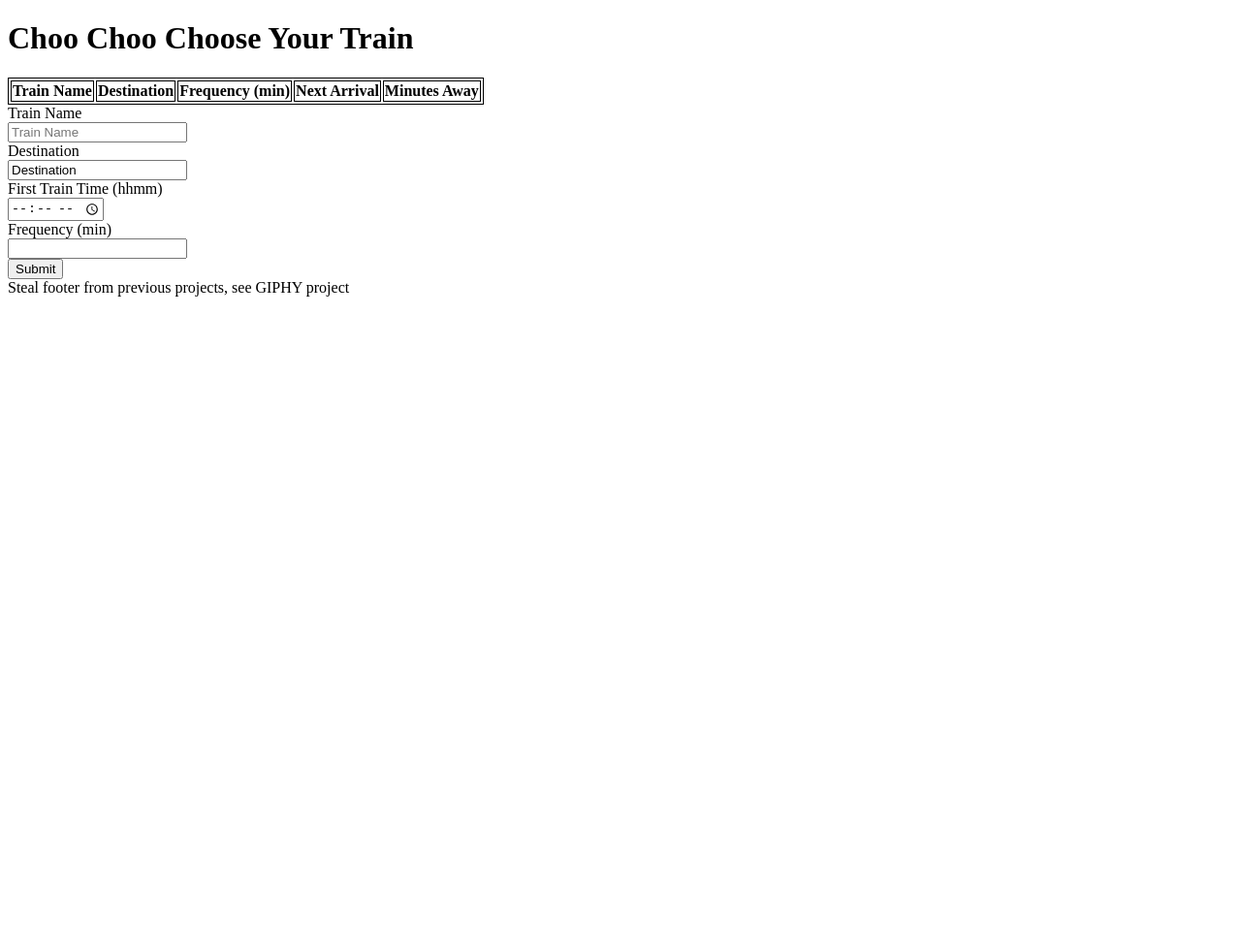
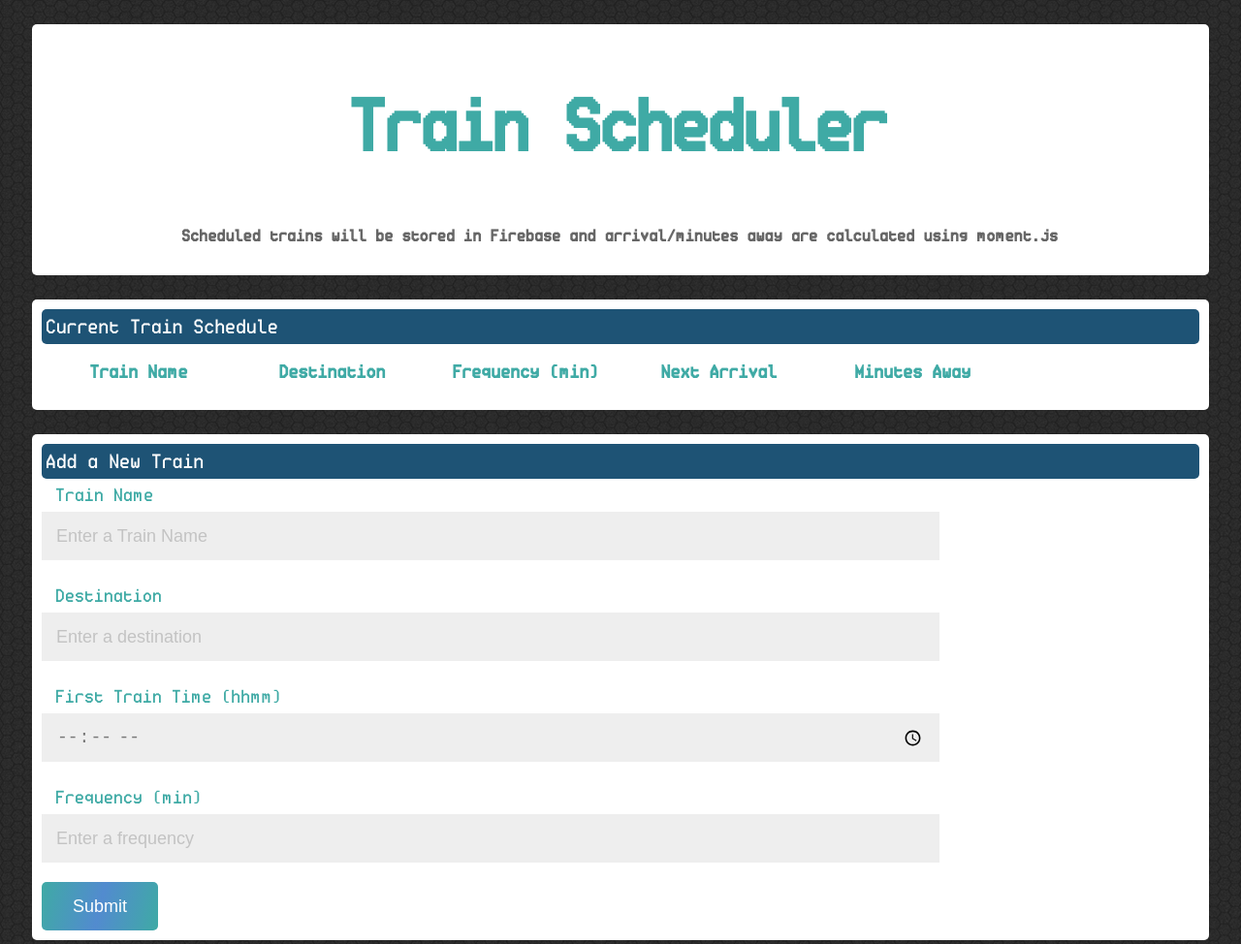
Before and after one commit to jmclark801/TrainScheduler, a plain HTML site: page index.html in a window 1280 px wide. Shown: the top 974 px of the page at 97% size. Before the commit the page ends 800 px from the top, so only its background shows below. Drawn offline with nearby package versions, Linux system fonts and the light colour scheme; no server answers.

Commit message:
Update assets and styling

```diff
--- a/assets/scripts.js
+++ b/assets/scripts.js
@@ -18,11 +18,16 @@ firebase.initializeApp(config);
 var database = firebase.database();
 
 $("#button-submit").on('click', function(){
+  if ($('#train-name').val() !== "" && $('#destination').val() !== "" && $('#first-train-time').val() !== "" && $('#frequency').val() !== ""){
     trainName = $('#train-name').val().trim()
     destination = $('#destination').val().trim()
     firstTrainTime = $('#first-train-time').val().trim()
     frequency = $('#frequency').val().trim()
     console.log(trainName)
+    $('#train-name').val("")
+    $('#tdestination').val("")
+    $('#first-train-time').val("")
+    $('#frequency').val("")
 
     database.ref().push({
       trainName: trainName,
@@ -31,39 +36,31 @@ $("#button-submit").on('click', function(){
       frequency: frequency,
       dateAdded: firebase.database.ServerValue.TIMESTAMP
     })
+  }
 })
 
 database.ref().on('child_added', function(snapshot){
   var data = snapshot.val()
   var firstTrainTime = data.firstTrainTime
-  var firstTrainTimeMoment = moment(firstTrainTime, "HH:mm")
-  var minutesAway = 12
-  var nextArrival = 12;
-  var nowMoment = moment()
-  var firstTrainTimeMoment = moment(data.firstTrainTime, "HH:mm")
-  var timeFromFirstTrain = nowMoment.diff(firstTrainTimeMoment)
-  var duration = moment.duration(nowMoment.diff(firstTrainTimeMoment))
+  var frequency = data.frequency
 
-  console.log("Now moment: ", nowMoment.format("HH:mm"))
-  console.log("First Train Time", firstTrainTime)
-  console.log("First Train Time moment", firstTrainTimeMoment.format("HH:mm"))
-  console.log("Time from first Train: ", moment(timeFromFirstTrain).format("HH:mm"))
-  console.log("reversed", moment(firstTrainTimeMoment.diff(nowMoment)).format("HH:mm"))
-  console.log("stack overflow solution", moment(duration).format("HH:mm"))
+  var firstTrainTimeMoment = moment(firstTrainTime, "HH:mm").subtract(1, "day")
+  console.log("First Train Time moment", firstTrainTimeMoment)
 
-  // current time in minutes from FirstTrainTime(3AM = 180 minutes) - firstTrainMinutes using DIFF from EPOCH OK.
-  // In example, this is 120 minutes.
-  // difference % frequency = 0 = 0 minutes away.
-  // time + difference % frequncy = Next Arrival time (converted to time)
+  var currentTimeMoment = moment()
+  console.log("Current Time Moment: ", currentTimeMoment.format("HH:mm"))
 
+  var diffTime = moment().diff(moment(firstTrainTimeMoment), "minutes")
+  console.log("Difference in time: ", diffTime)
 
-  $("#table-data").append("<tr><td>" + data.trainName + "</td><td>" + data.destination + "</td><td>" + data.frequency + "</td><td>" + nextArrival + "</td><td>" + minutesAway + "</td></tr>")
+  var remainder = diffTime % frequency
+  console.log("Remainder: ", remainder)
+
+  var timeTilNextTrain = frequency - remainder
+  console.log("minutes till train", timeTilNextTrain)
+
+  var nextTrainDepartureTime = moment().add(timeTilNextTrain, "minutes")
+  console.log("Next Train Departs at: ", nextTrainDepartureTime.format("hh:mm"))
+
+  $("#table-data").append("<tr><td>" + data.trainName + "</td><td>" + data.destination + "</td><td>" + frequency + "</td><td>" + nextTrainDepartureTime.format("hh:mm") + "</td><td>" + timeTilNextTrain + "</td></tr>")
 })
-
-
-
-
-// On submit of the form, get the form details and save them to firebase using .push
-// create event listener on change of database .ref()
-  // Update table with all entries
-  // Need formatting using Moment.js to calculate minutes away, arrival time, etc.
--- a/assets/styles.css
+++ b/assets/styles.css
@@ -1,3 +1,120 @@
-table, th, tr, td {
-  border: 1px solid black;
+@font-face {
+  font-family: ticketing;
+  src: url(fonts/Ticketing.ttf);
 }
+
+body {
+  background-image: url(images/dark-honeycomb.png);
+  color: #3FAAA5;
+  font-family: ticketing, "Times New Roman", Times, serif;
+  letter-spacing: 1px;
+}
+
+#button-submit {
+    background: linear-gradient(103deg, rgb(63, 170, 165), rgb(82, 139, 207), rgb(63, 170, 165));
+    border: none;
+    border-radius: 5px;
+    color: white;
+    font-size: 18px;
+    height: 50px;
+    margin: 0px 5px 0px 0px;
+    width: 120px;
+}
+
+.center-image {
+  margin-left: auto;
+  margin-right: auto;
+}
+
+.center-text {
+  font-size: 18px;
+  text-align: center;
+}
+
+footer {
+  border-top: 5px solid #3FAAA5;
+}
+
+.footer-image {
+  height: 100px;
+  width: 100px;
+}
+
+header {
+  background-color: white;
+  border-radius: 5px;
+  color: #3FAAA5;
+  font-family: ticketing, "Times New Roman", Times, serif;
+  font-size: 40px;
+  margin: 25px;
+  padding: 5px;
+  text-align: center;
+}
+
+h4 {
+  color: #666;
+  font-size: 18px;
+}
+
+#form-container, #table-container {
+  background-color: white;
+  border-radius: 5px;
+  margin: 25px;
+  padding: 10px;
+}
+
+.form-input {
+  background: #eee;
+  border: none;
+  color: #777;
+  font-size: 18px;
+  height: 50px;
+  margin: 0px 0px 20px 0px;
+  padding: 0px 15px;
+  width: 70vw;
+}
+
+#header {
+  border-bottom: 3px solid #3FAAA5;
+}
+
+input::placeholder {
+  color: #999;
+  opacity: .5;
+}
+
+p {
+  font-size: 20px;
+  padding-left: 15px;
+  margin: 5px 0px;
+}
+
+.section-header{
+  background-color: #1E5375;
+  border-radius: 5px;
+  color: white;
+  font-size: 22px;
+  padding: 5px 0px 5px 5px;
+}
+
+table {
+  table-layout: fixed;
+  width: 1000px;
+}
+
+th, td {
+  font-size: 20px;
+  padding: 15px;
+}
+
+tr:nth-child(odd+1) {
+  background: blanchedalmond;
+}
+
+tr:nth-child(even){
+  background: lightgray;
+}
+
+tr:last-child {
+  border-bottom: 10px solid #777
+}
--- a/index.html
+++ b/index.html
@@ -7,10 +7,13 @@
   </head>
   <body>
     <header>
-      <h1>Choo Choo Choose Your Train</h1>
+      <h1>Train Scheduler</h1>
+      <h4>Scheduled trains will be stored in Firebase and arrival/minutes away are calculated using moment.js</h4>
     </header>
+    <div id="table-container">
+      <div class="section-header">Current Train Schedule</div>
       <table id="table-data">
-      <tr>
+          <tr id="header">
             <th>Train Name</th>
             <th>Destination</th>
             <th>Frequency (min)</th>
@@ -18,23 +21,30 @@
             <th>Minutes Away</th>
           </tr>
         </table>
-    <div id="section-container">
+    </div>
+    <div id="form-container">
+      <div class="section-header">Add a New Train</div>
       <form>
-        Train Name<br>
-        <input type="text" id="train-name" value="" placeholder="Train Name"><br>
-        Destination<br>
-        <input type="text"  id="destination" value="Destination"><br>
-        First Train Time (hhmm)<br>
-        <input type="time" id="first-train-time" value="First Train Time"><br>
-        Frequency (min)<br>
-        <input type="number" id="frequency" value="Frequency"><br>
+        <p>Train Name</p>
+        <input type="text" id="train-name" class="form-input" value="" placeholder="Enter a Train Name">
+        <p>Destination</p>
+        <input type="text"  id="destination" class="form-input" value="" placeholder="Enter a destination">
+        <p>First Train Time (hhmm)</p>
+        <input type="time" id="first-train-time" class="form-input" value="">
+        <p>Frequency (min)</p>
+        <input type="number" id="frequency" class="form-input" value="" placeholder="Enter a frequency">
       </form>
       <button id="button-submit">Submit</button>
     </div>
+    <footer class="container">
+        <div class="center-text">
+            <img class="footer-image" src="assets/images/logo_transparent.png">
+        </div>
+          <p class="center-text">© Jim Clark 2019 | All Rights Reserved</p>
+    </footer>
     <script src="https://cdn.jsdelivr.net/momentjs/2.12.0/moment.min.js"></script>
     <script src="https://code.jquery.com/jquery-3.4.0.min.js" integrity="sha256-BJeo0qm959uMBGb65z40ejJYGSgR7REI4+CW1fNKwOg=" crossorigin="anonymous"></script>
     <script src="https://www.gstatic.com/firebasejs/5.10.0/firebase.js"></script>
     <script src="assets/scripts.js" async defer></script>
-  <footer>Steal footer from previous projects, see GIPHY project</footer>
   </body>
 </html>
```
Also changed, not shown: assets/fonts/Ticketing.ttf (added), assets/images/Logo_transparent_closeup.png (added), assets/images/dark-honeycomb.png (added), assets/images/favicon-32x32.png (added), assets/images/logo_transparent.png (added), assets/images/primary_logo.jpg (added). Lines whose indentation alone changed are shown as unchanged.
